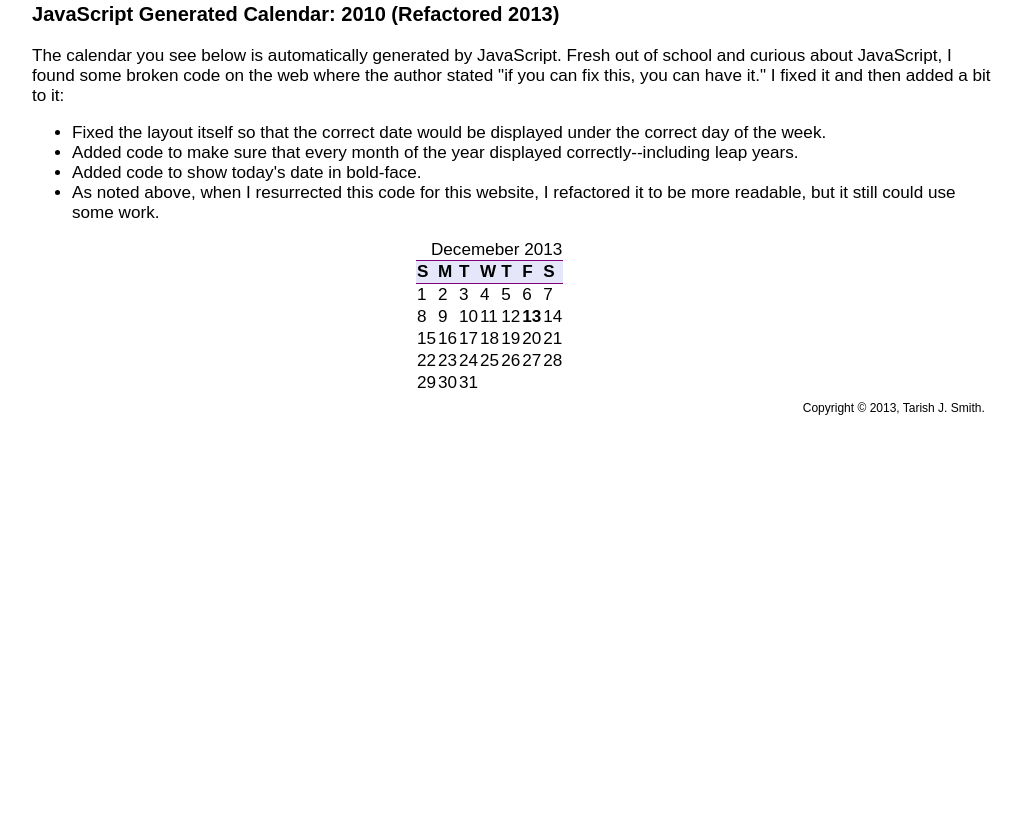
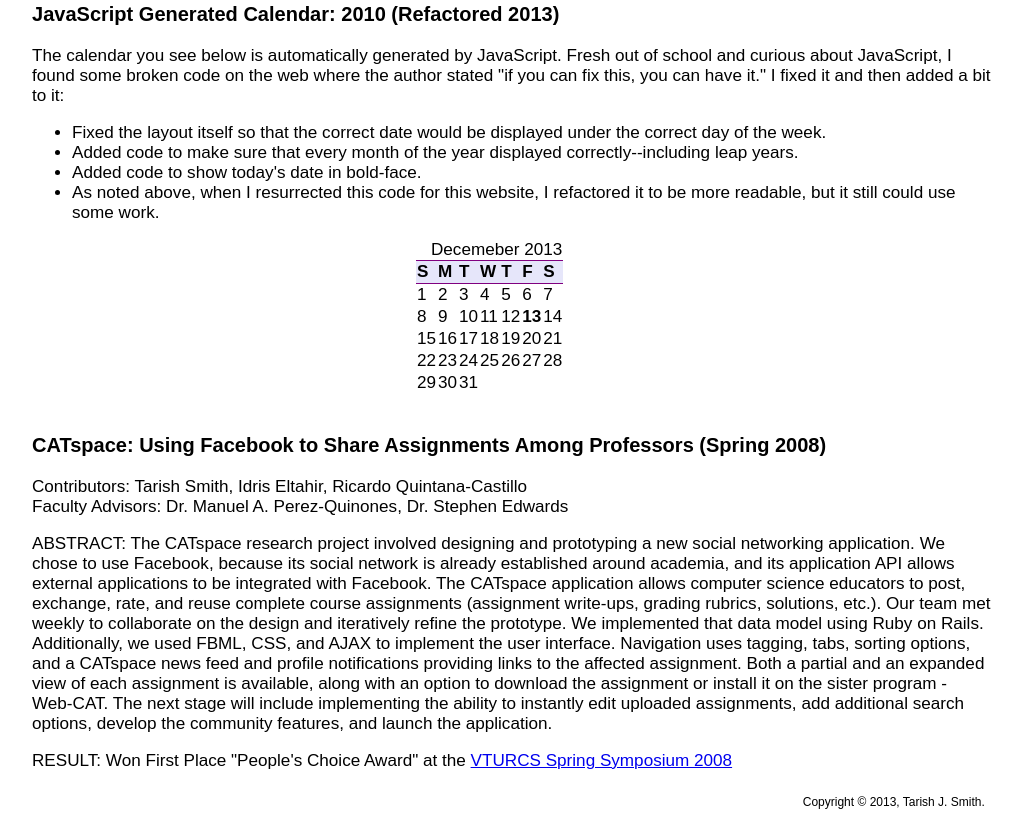
Before and after one commit to tarish/website, a website: page public/projects.html in a window 1280 px wide. Shown: the part 881-1697 px from the top of the page, without its empty margins (128-1150 px from the left). Before the commit the page ends 1303 px from the top, so only its background shows below. Drawn offline with nearby package versions, Linux system fonts and the light colour scheme.

Commit message:
Added section in Projects regarding CATspace research project.

```diff
--- a/public/projects.html
+++ b/public/projects.html
@@ -61,6 +61,14 @@
 						<script type="text/javascript" src="javascript/calendar.js"></script>
 					</table>
 				</div>
+				<br/>
+				<div id="CATspace">
+					<h3>CATspace: Using Facebook to Share Assignments Among Professors (Spring 2008)</h3>
+					<p>Contributors: Tarish Smith, Idris Eltahir, Ricardo Quintana-Castillo<br/>
+					Faculty Advisors: Dr. Manuel A. Perez-Quinones, Dr. Stephen Edwards</p>
+					<p>ABSTRACT: The CATspace research project involved designing and prototyping a new social networking application. We chose to use Facebook, because its social network is already established around academia, and its application API allows external applications to be integrated with Facebook. The CATspace application allows computer science educators to post, exchange, rate, and reuse complete course assignments (assignment write-ups, grading rubrics, solutions, etc.). Our team met weekly to collaborate on the design and iteratively refine the prototype. We implemented that data model using Ruby on Rails. Additionally, we used FBML, CSS, and AJAX to implement the user interface. Navigation uses tagging, tabs, sorting options, and a CATspace news feed and profile notifications providing links to the affected assignment. Both a partial and an expanded view of each assignment is available, along with an option to download the assignment or install it on the sister program - Web-CAT. The next stage will include implementing the ability to instantly edit uploaded assignments, add additional search options, develop the community features, and launch the application.</p>
+					<p>RESULT: Won First Place "People's Choice Award" at the <a href="https://secure.hosting.vt.edu/www.vturcs.cs.vt.edu/spring08.php">VTURCS Spring Symposium 2008</a></p>
+				</div>
 			</div>
 			<div class="copyright">Copyright &copy; 2013, Tarish J. Smith.</div>
 		</div>
```
